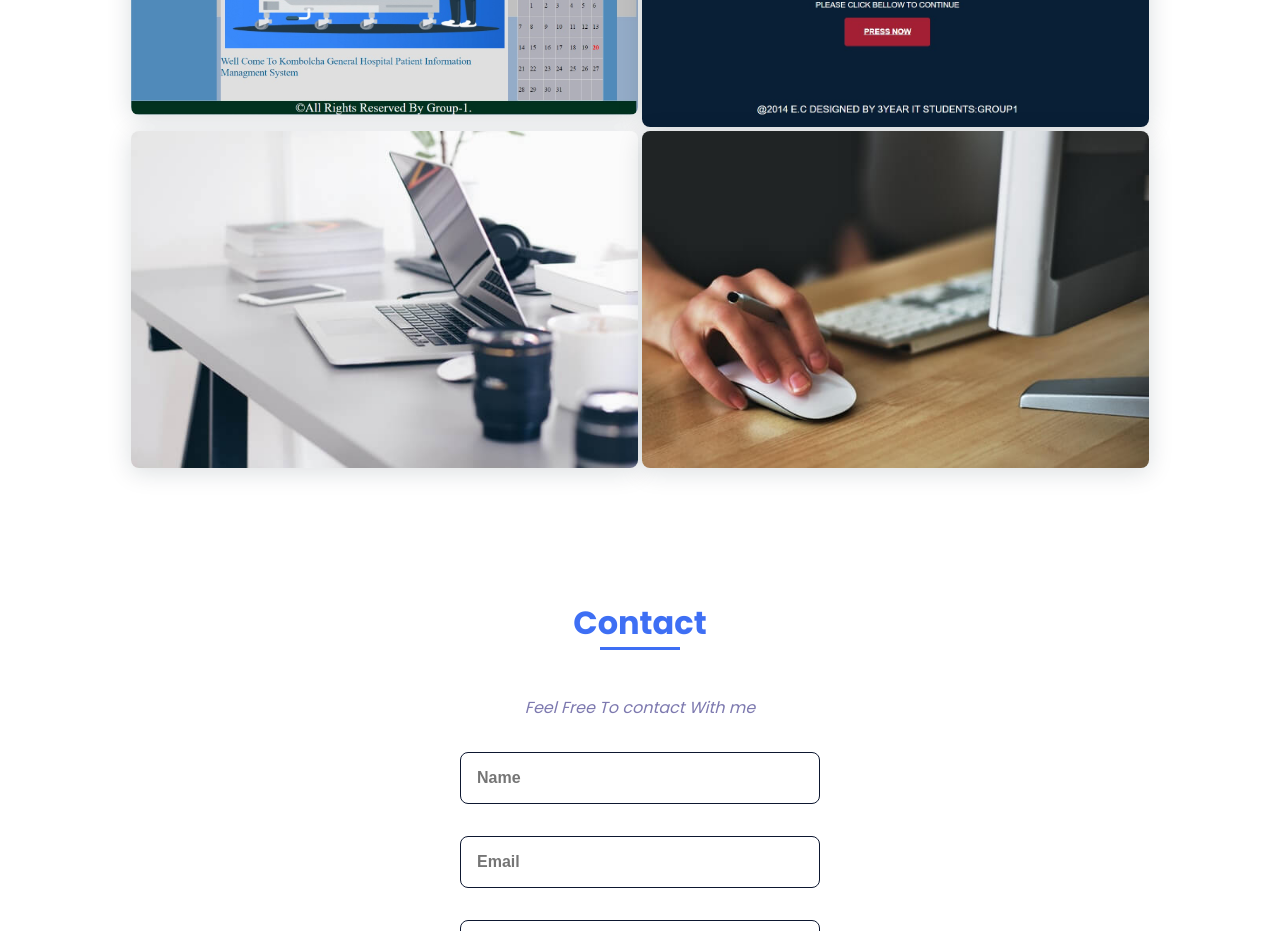
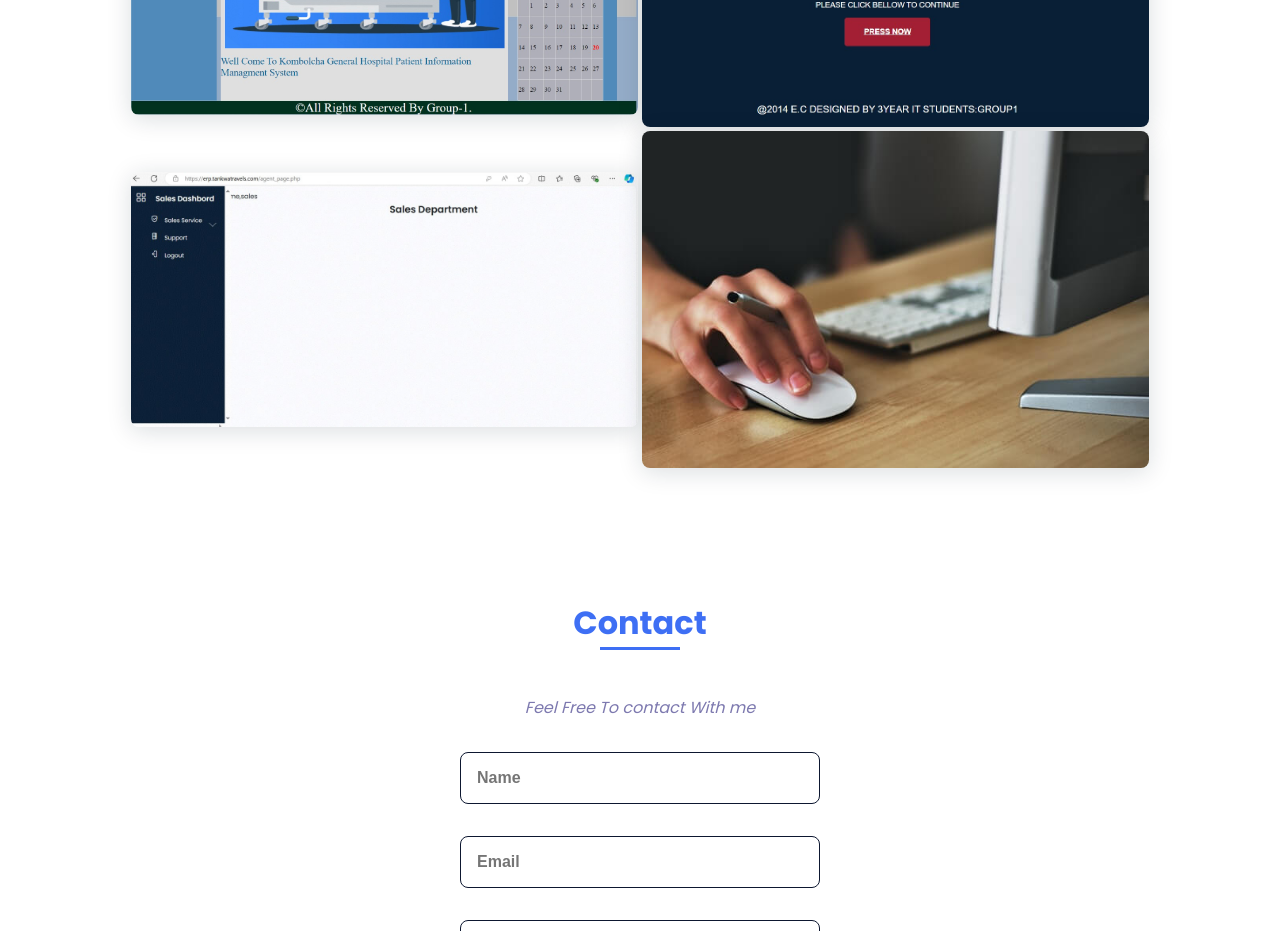
Before and after one commit to geeksforweb/Stridingtoknow, a plain HTML site: page responsive-portfolio/index.html in a window 1280 px wide. Shown: the part 3860-4791 px from the top of the page. Drawn offline with nearby package versions, Linux system fonts and the light colour scheme.

Commit message:
Update index.html

```diff
--- a/responsive-portfolio/index.html
+++ b/responsive-portfolio/index.html
@@ -250,7 +250,7 @@
                     </div></td></tr>
                     <tr> <td>  <div class="workimg__container bd-grid">
                         <a href="" class="work__img">
-                            <img src="assets/img/work4.jpg" alt="">
+                            <img src="assets/img/tankua_sales.jpg" alt="">
                         </a>
                     </div></td><td><div class="workimg__container bd-grid">
                         <a href="" class="work__img">
```
